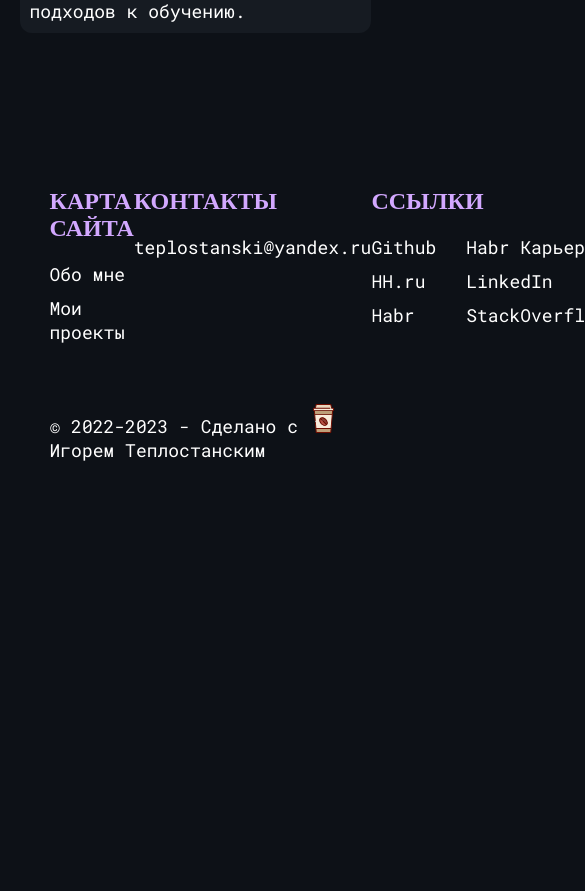
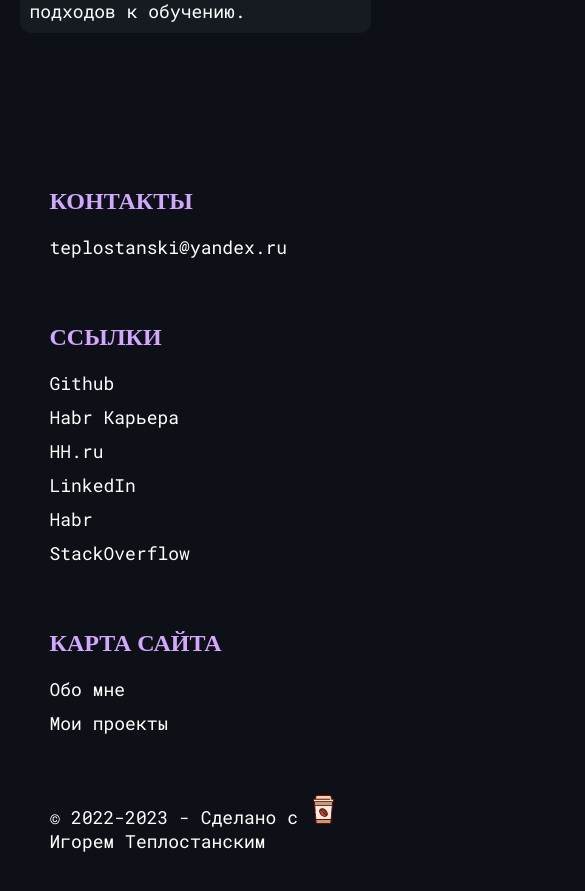
Before and after one commit to teplostanski/teplostanski.dev, a React (Create React App) app: page /#/projects in a window 390 px wide. Shown: the part 2782-3673 px from the top of the page, 585 px wide, since content can reach past the window. Before the commit the page ends 3344 px from the top, so only its background shows below. Built offline with nearby package versions, Linux system fonts and the light colour scheme; a web font is replaced by a local one.

Commit message:
Исправляет адаптивность футера

```diff
--- a/src/components/Footer/Footer.css
+++ b/src/components/Footer/Footer.css
@@ -30,6 +30,22 @@
   .footer__container {
     flex-direction: column;
     gap: 0rem;
+    grid-template-columns: auto;
+    grid-template-areas:
+      'map links'
+      'contacts links';
+  }
+  .footer__site-map {
+    grid-area: map;
+  }
+  .footer__contacts {
+    grid-area: contacts;
+  }
+  .footer__links {
+    grid-area: links;
+  }
+  .footer__links .footer__items_links {
+    grid-template-columns: auto;
   }
   .footer__container > div {
     margin-top: 5rem;
@@ -49,6 +65,15 @@
   }
 }
 
+@media only screen and (max-width: 578px) {
+  .footer__container {
+    grid-template-areas:
+      'contacts'
+      'links'
+      'map';
+  }
+}
+
 @media only screen and (max-width: 425px) {
   .copyright__icon {
     width: 10%;
--- a/src/components/Footer/Footer.js
+++ b/src/components/Footer/Footer.js
@@ -6,7 +6,7 @@ export default function Footer() {
   return (
     <div className="footer">
       <div className="footer__container">
-        <div className="footer__items">
+        <div className="footer__items footer__site-map">
           <FooterColumns
             heading="Карта Сайта"
             links={[
@@ -23,7 +23,7 @@ export default function Footer() {
             ]}
           />
         </div>
-        <div className="footer__items">
+        <div className="footer__items footer__contacts">
           <FooterColumns
             heading="Контакты"
             links={[
--- a/src/scrolls/ButtonScrollToTop/ButtonScrollToTop.css
+++ b/src/scrolls/ButtonScrollToTop/ButtonScrollToTop.css
@@ -26,12 +26,17 @@
   align-items: center;
 }
 
-
 @keyframes scrollTop {
   from {
-      transform: translateX(4px);
+    transform: translateX(4px);
   }
   to {
-      transform: translateX(-1px);
+    transform: translateX(-1px);
   }
 }
+
+@media only screen and (max-width: 578px) {
+  .scroll-to-top {
+    bottom: 25%;
+  }
+}
```
